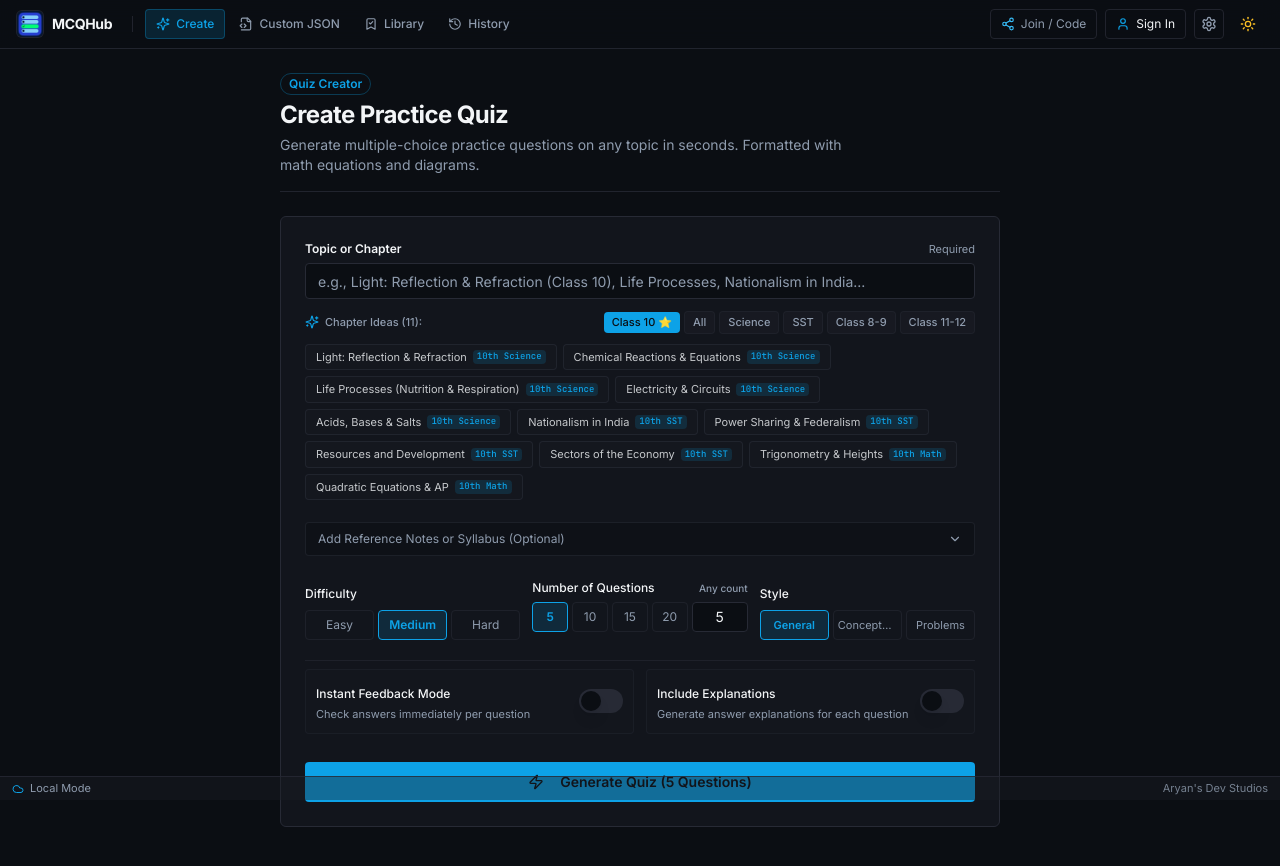
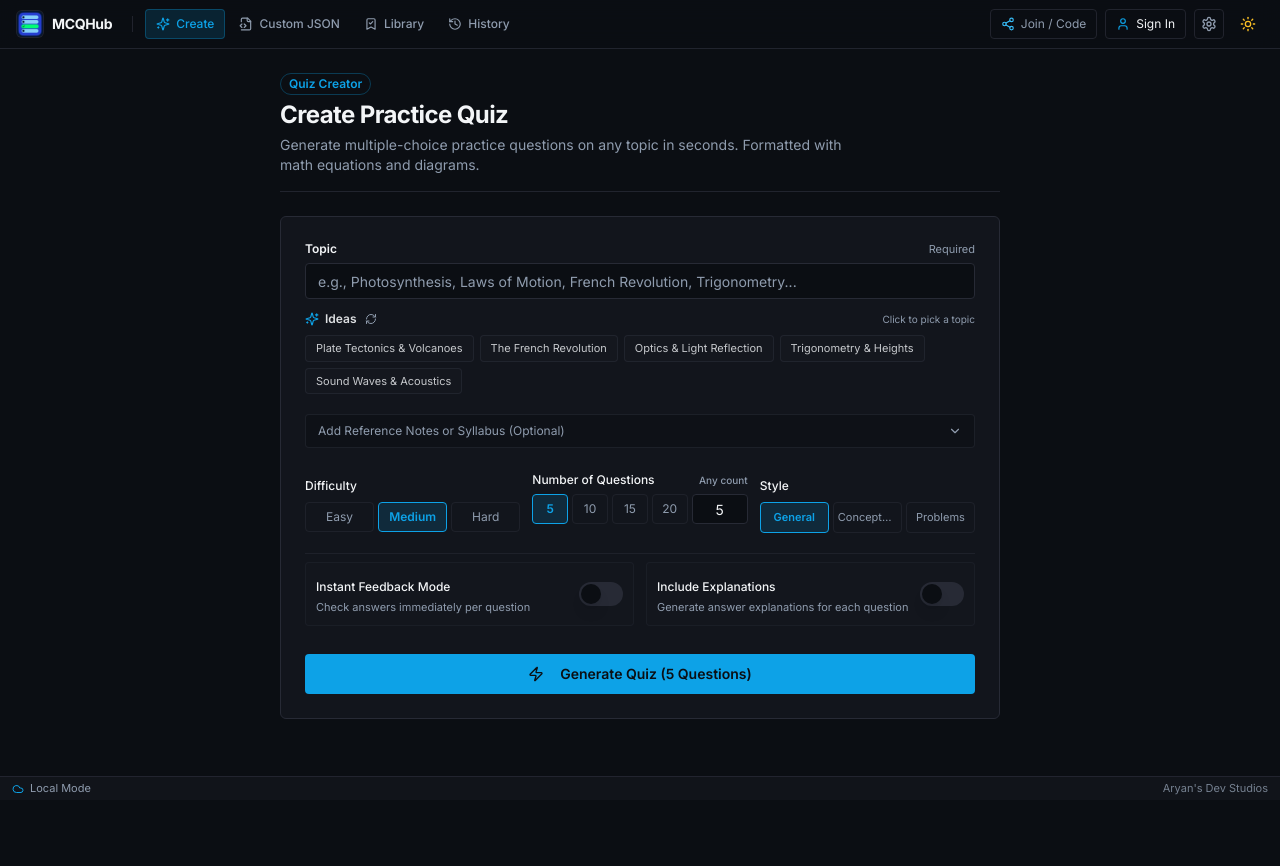
Before and after one commit to AryansDevStudios/MCQHub, a Next.js app: page / in a window 1280 px wide. Shown: the top 866 px of the page. After the commit the page ends 823 px from the top, so only its background shows below. Built offline with nearby package versions, Linux system fonts and the light colour scheme; no server answers.

Commit message:
feat: simplify study ideas to 4-5 random options with Ideas button

```diff
--- a/src/components/views/HomeView.tsx
+++ b/src/components/views/HomeView.tsx
@@ -1,6 +1,6 @@
 'use client';
 
-import React, { useState, useEffect, useMemo } from 'react';
+import React, { useState, useEffect } from 'react';
 import { useQuiz } from '@/context/QuizProvider';
 import { generateQuizAction } from '@/lib/actions';
 import { Button } from '@/components/ui/button';
@@ -20,51 +20,43 @@
   CheckCircle2,
   Zap,
   Share2,
+  RefreshCw,
 } from 'lucide-react';
 import type { Quiz } from '@/lib/types';
 
 const STORAGE_API_KEY = 'mcqhub_gemini_api_key';
 
-export interface TopicPreset {
-  title: string;
-  display: string;
-  grade: 'Class 10' | 'Class 9' | 'Class 8' | 'Class 11' | 'Class 12';
-  subject: 'Science' | 'Social Studies' | 'Math' | 'Physics' | 'Chemistry' | 'Biology';
+export const STUDY_IDEAS_POOL = [
+  'Photosynthesis & Respiration',
+  "Newton's Laws of Motion",
+  'The French Revolution',
+  'Trigonometry & Heights',
+  'Cell Structure & Functions',
+  'Chemical Reactions & Bonding',
+  'Electricity & Circuits',
+  'World War II',
+  'Ecosystems & Biodiversity',
+  'Quadratic Equations',
+  'Solar System & Planets',
+  'Human Circulatory System',
+  'Periodic Table of Elements',
+  'Plate Tectonics & Volcanoes',
+  'Probability & Statistics',
+  'Renaissance & Reformation',
+  'Sound Waves & Acoustics',
+  'Microorganisms & Immunity',
+  'Calculus & Derivatives',
+  'Genetics & DNA',
+  'Acids, Bases & Salts',
+  'Indian Independence Movement',
+  'Optics & Light Reflection',
+  'Thermodynamics & Heat',
+];
+
+function getRandomIdeas(count = 5): string[] {
+  const shuffled = [...STUDY_IDEAS_POOL].sort(() => 0.5 - Math.random());
+  return shuffled.slice(0, count);
 }
-
-export const TOPIC_PRESETS: TopicPreset[] = [
-  // Class 10 (Primary Focus - Board Curriculum)
-  { title: 'Light: Reflection & Refraction (Class 10 Science)', display: 'Light: Reflection & Refraction', grade: 'Class 10', subject: 'Science' },
-  { title: 'Chemical Reactions and Equations (Class 10 Science)', display: 'Chemical Reactions & Equations', grade: 'Class 10', subject: 'Science' },
-  { title: 'Life Processes (Class 10 Science)', display: 'Life Processes (Nutrition & Respiration)', grade: 'Class 10', subject: 'Science' },
-  { title: 'Electricity & Magnetic Effects (Class 10 Science)', display: 'Electricity & Circuits', grade: 'Class 10', subject: 'Science' },
-  { title: 'Acids, Bases and Salts (Class 10 Science)', display: 'Acids, Bases & Salts', grade: 'Class 10', subject: 'Science' },
-  { title: 'Nationalism in India (Class 10 SST)', display: 'Nationalism in India', grade: 'Class 10', subject: 'Social Studies' },
-  { title: 'Power Sharing & Federalism (Class 10 SST)', display: 'Power Sharing & Federalism', grade: 'Class 10', subject: 'Social Studies' },
-  { title: 'Resources and Development (Class 10 SST)', display: 'Resources and Development', grade: 'Class 10', subject: 'Social Studies' },
-  { title: 'Sectors of the Indian Economy (Class 10 SST)', display: 'Sectors of the Economy', grade: 'Class 10', subject: 'Social Studies' },
-  { title: 'Trigonometry & Applications (Class 10 Math)', display: 'Trigonometry & Heights', grade: 'Class 10', subject: 'Math' },
-  { title: 'Quadratic Equations & Arithmetic Progressions (Class 10 Math)', display: 'Quadratic Equations & AP', grade: 'Class 10', subject: 'Math' },
-
-  // Class 9
-  { title: 'Matter in Our Surroundings (Class 9 Science)', display: 'Matter in Our Surroundings', grade: 'Class 9', subject: 'Science' },
-  { title: 'Force and Laws of Motion (Class 9 Science)', display: 'Force & Laws of Motion', grade: 'Class 9', subject: 'Science' },
-  { title: 'The French Revolution (Class 9 SST)', display: 'The French Revolution', grade: 'Class 9', subject: 'Social Studies' },
-
-  // Class 8
-  { title: 'Cell Structure and Microorganisms (Class 8 Science)', display: 'Cell Structure & Functions', grade: 'Class 8', subject: 'Science' },
-  { title: 'Force and Pressure (Class 8 Science)', display: 'Force & Pressure', grade: 'Class 8', subject: 'Science' },
-  { title: 'The Indian Constitution (Class 8 SST)', display: 'The Indian Constitution', grade: 'Class 8', subject: 'Social Studies' },
-
-  // Class 11
-  { title: 'Kinematics & Laws of Motion (Class 11 Physics)', display: 'Kinematics & Laws of Motion', grade: 'Class 11', subject: 'Physics' },
-  { title: 'Chemical Bonding & Molecular Structure (Class 11 Chemistry)', display: 'Chemical Bonding', grade: 'Class 11', subject: 'Chemistry' },
-
-  // Class 12
-  { title: 'Electrostatics & Current Electricity (Class 12 Physics)', display: 'Electrostatics & Current', grade: 'Class 12', subject: 'Physics' },
-  { title: 'Solutions & Electrochemistry (Class 12 Chemistry)', display: 'Solutions & Electrochemistry', grade: 'Class 12', subject: 'Chemistry' },
-  { title: 'Genetics and Evolution (Class 12 Biology)', display: 'Genetics & Evolution', grade: 'Class 12', subject: 'Biology' },
-];
 
 export function HomeView() {
   const {
@@ -95,22 +87,17 @@
   const [isGenerating, setIsGenerating] = useState(false);
   const [generatedQuiz, setGeneratedQuiz] = useState<Quiz | null>(null);
 
-  // Chapter ideas filter - Class 10 selected by default as primary focus
-  const [presetFilter, setPresetFilter] = useState<'Class 10' | 'All' | 'Science' | 'SST' | 'Class 8-9' | 'Class 11-12'>('Class 10');
+  // Study ideas - 4 to 5 randomized options
+  const [displayedIdeas, setDisplayedIdeas] = useState<string[]>(STUDY_IDEAS_POOL.slice(0, 5));
 
-  const filteredPresets = useMemo(() => {
-    if (presetFilter === 'All') return TOPIC_PRESETS;
-    if (presetFilter === 'Class 10') return TOPIC_PRESETS.filter((p) => p.grade === 'Class 10');
-    if (presetFilter === 'Science') {
-      return TOPIC_PRESETS.filter(
-        (p) => p.subject === 'Science' || p.subject === 'Physics' || p.subject === 'Chemistry' || p.subject === 'Biology'
-      );
-    }
-    if (presetFilter === 'SST') return TOPIC_PRESETS.filter((p) => p.subject === 'Social Studies');
-    if (presetFilter === 'Class 8-9') return TOPIC_PRESETS.filter((p) => p.grade === 'Class 8' || p.grade === 'Class 9');
-    if (presetFilter === 'Class 11-12') return TOPIC_PRESETS.filter((p) => p.grade === 'Class 11' || p.grade === 'Class 12');
-    return TOPIC_PRESETS;
-  }, [presetFilter]);
+  const refreshIdeas = () => {
+    setDisplayedIdeas(getRandomIdeas(5));
+  };
+
+  useEffect(() => {
+    // Randomize on client mount to avoid SSR hydration differences
+    setDisplayedIdeas(getRandomIdeas(5));
+  }, []);
 
   useEffect(() => {
     try {
@@ -258,68 +245,50 @@
           {/* Topic Input */}
           <div className="space-y-1.5">
             <Label className="text-xs font-semibold text-foreground flex items-center justify-between">
-              <span>Topic or Chapter</span>
+              <span>Topic</span>
               <span className="text-[11px] text-muted-foreground font-normal">Required</span>
             </Label>
             <Input
               type="text"
-              placeholder="e.g., Light: Reflection & Refraction (Class 10), Life Processes, Nationalism in India..."
+              placeholder="e.g., Photosynthesis, Laws of Motion, French Revolution, Trigonometry..."
               value={topic}
               onChange={(e) => setTopic(e.target.value)}
               className="h-9 text-xs sm:text-sm bg-background"
               required
             />
 
-            {/* Chapter Ideas & Category Filter */}
+            {/* Study Ideas Section */}
             <div className="space-y-2 pt-1.5">
-              <div className="flex flex-wrap items-center justify-between gap-1.5">
-                <div className="flex items-center gap-1.5 text-[11px] font-medium text-muted-foreground">
-                  <Sparkles className="w-3.5 h-3.5 text-primary" />
-                  <span>Chapter Ideas ({filteredPresets.length}):</span>
-                </div>
-
-                {/* Category Filter Pills */}
-                <div className="flex flex-wrap items-center gap-1">
-                  {(['Class 10', 'All', 'Science', 'SST', 'Class 8-9', 'Class 11-12'] as const).map((cat) => (
-                    <button
-                      type="button"
-                      key={cat}
-                      onClick={() => setPresetFilter(cat)}
-                      className={`px-2 py-0.5 rounded text-[10px] sm:text-[11px] font-medium transition-all ${
-                        presetFilter === cat
-                          ? 'bg-primary text-primary-foreground shadow-xs'
-                          : 'bg-muted/50 hover:bg-muted text-muted-foreground hover:text-foreground border border-border/50'
-                      }`}
-                    >
-                      {cat === 'Class 10' ? 'Class 10 ⭐' : cat === 'SST' ? 'SST' : cat}
-                    </button>
-                  ))}
-                </div>
+              <div className="flex items-center justify-between">
+                <button
+                  type="button"
+                  onClick={refreshIdeas}
+                  className="group inline-flex items-center gap-1.5 text-xs font-medium text-muted-foreground hover:text-foreground transition-colors cursor-pointer"
+                  title="Click to randomize ideas"
+                >
+                  <Sparkles className="w-3.5 h-3.5 text-primary group-hover:scale-110 transition-transform" />
+                  <span className="font-semibold text-foreground/90">Ideas</span>
+                  <RefreshCw className="w-3 h-3 text-muted-foreground group-hover:text-primary transition-colors ml-0.5" />
+                </button>
+                <span className="text-[10px] text-muted-foreground">Click to pick a topic</span>
               </div>
 
-              {/* Preset Chips */}
-              <div className="flex flex-wrap items-center gap-1.5 max-h-40 overflow-y-auto pr-1 py-0.5">
-                {filteredPresets.map((preset) => {
-                  const isSelected = topic === preset.title;
+              {/* 4 to 5 Random Study Ideas */}
+              <div className="flex flex-wrap items-center gap-1.5">
+                {displayedIdeas.map((idea) => {
+                  const isSelected = topic === idea;
                   return (
                     <button
                       type="button"
-                      key={preset.title}
-                      onClick={() => setTopic(preset.title)}
-                      className={`group inline-flex items-center gap-1.5 px-2.5 py-1 rounded-md text-[11px] border transition-all text-left ${
+                      key={idea}
+                      onClick={() => setTopic(idea)}
+                      className={`inline-flex items-center px-2.5 py-1 rounded-md text-[11px] border transition-all text-left ${
                         isSelected
                           ? 'bg-primary/10 border-primary text-primary font-medium shadow-xs'
                           : 'bg-muted/30 hover:bg-muted/80 border-border/70 text-foreground/80 hover:text-foreground'
                       }`}
                     >
-                      <span>{preset.display}</span>
-                      <span className={`text-[9px] px-1 py-0.2 rounded font-mono font-medium ${
-                        preset.grade === 'Class 10'
-                          ? 'bg-primary/15 text-primary'
-                          : 'bg-muted text-muted-foreground'
-                      }`}>
-                        {preset.grade.replace('Class ', '')}th {preset.subject === 'Social Studies' ? 'SST' : preset.subject}
-                      </span>
+                      {idea}
                     </button>
                   );
                 })}
```
